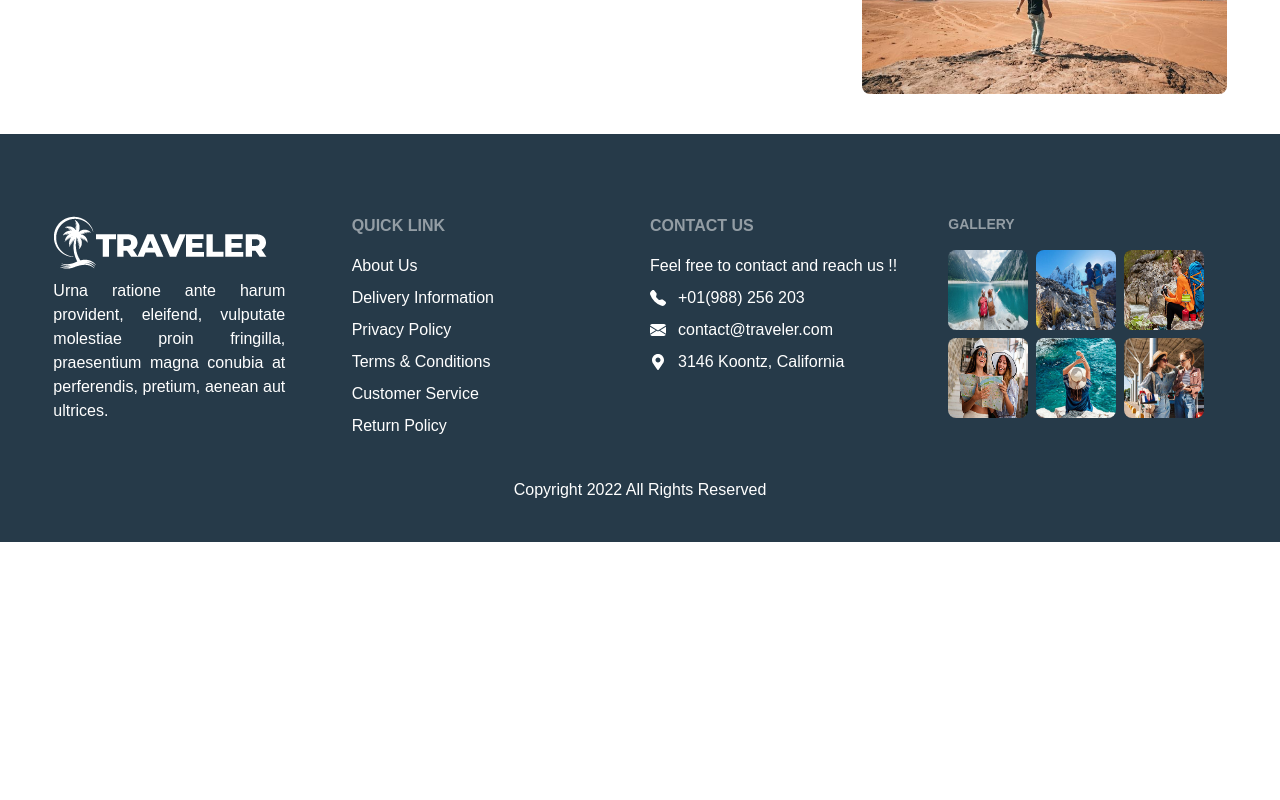
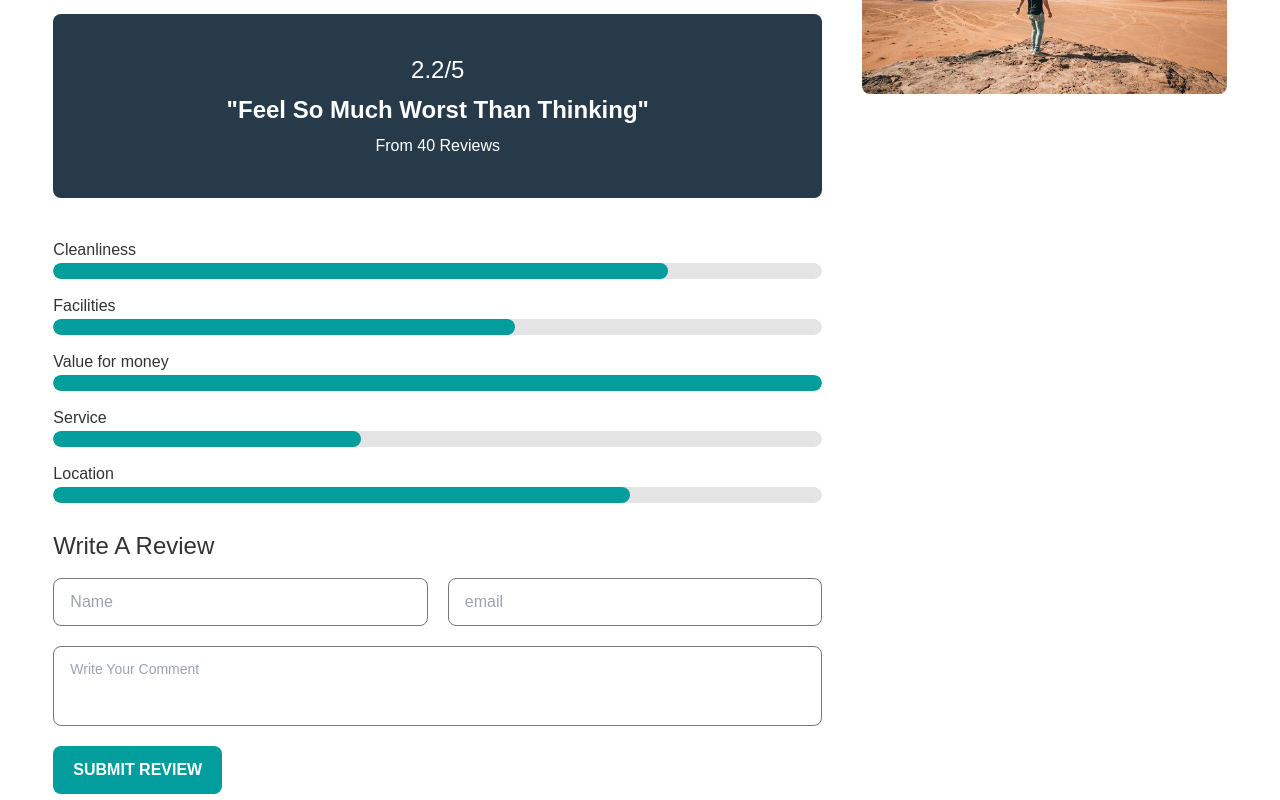
Before and after one commit to ismailjosim/traveler-client, a React (Create React App) app: page /single in a window 1280 px wide. Shown: the part 2040-2840 px from the top of the page. Before the commit the page ends 2582 px from the top, so only its background shows below. Built offline with nearby package versions, Linux system fonts and the light colour scheme; no server answers.

Commit message:
add full destination single page static content

```diff
--- a/src/components/Destinations/Sections/SingleDestination.jsx
+++ b/src/components/Destinations/Sections/SingleDestination.jsx
@@ -10,6 +10,7 @@ import {
 import { GoCheck } from 'react-icons/go'
 import { RxCross2 } from 'react-icons/rx'
 import imgDetails from '../../../assets/destinations/trending-large.jpg'
+import Button from '../../../utilities/Button'
 import PageHeading from '../../../utilities/PageHeading'
 
 const SingleDestination = () => {
@@ -109,7 +110,81 @@ const SingleDestination = () => {
 						</div>
 					</div>
 					<h4 className='text-2xl font-medium my-4'>Map</h4>
-					<div></div>
+					<div className='my-10'>Map goes here</div>
+					<h4 className='text-2xl font-medium my-4'>Average Reviews</h4>
+					<div className='my-10 bg-accent text-white px-5 py-10 text-center rounded-lg text-2xl'>
+						<h3>2.2/5</h3>
+						<h4 className='my-2 font-semibold'>
+							"Feel So Much Worst Than Thinking"
+						</h4>
+						<p className='text-base'>From 40 Reviews</p>
+					</div>
+					<div className='flex flex-col gap-2 mb-5'>
+						<div>
+							<span>Cleanliness</span>
+							<progress
+								className='progress progress-primary w-full h-4'
+								value='4'
+								max='5'
+							></progress>
+						</div>
+						<div>
+							<span>Facilities</span>
+							<progress
+								className='progress progress-primary w-full h-4'
+								value='3'
+								max='5'
+							></progress>
+						</div>
+						<div>
+							<span>Value for money</span>
+							<progress
+								className='progress progress-primary w-full h-4'
+								value='5'
+								max='5'
+							></progress>
+						</div>
+						<div>
+							<span>Service</span>
+							<progress
+								className='progress progress-primary w-full h-4'
+								value='2'
+								max='5'
+							></progress>
+						</div>
+						<div>
+							<span>Location</span>
+							<progress
+								className='progress progress-primary w-full h-4'
+								value='3'
+								max='4'
+							></progress>
+						</div>
+					</div>
+					<div className='mb-10'>
+						<h4 className='text-2xl font-medium my-4'>Write A Review</h4>
+						<form className='flex flex-col gap-5'>
+							<div className='grid lg:grid-cols-2 grid-cols-1 gap-5'>
+								<input
+									type='text'
+									placeholder='Name'
+									className='input input-bordered border-neutral text-primary input-primary w-full focus:outline-none focus:border-primary'
+								/>
+								<input
+									type='email'
+									placeholder='email'
+									className='input input-bordered border-neutral text-primary input-primary w-full focus:outline-none focus:border-primary'
+								/>
+							</div>
+							<textarea
+								className='textarea textarea-primary focus:outline-none focus:border-primary w-full h-20 border-neutral resize-none'
+								placeholder='Write Your Comment'
+							></textarea>
+							<div>
+								<Button btnText='Submit Review' destination='/single' />
+							</div>
+						</form>
+					</div>
 				</div>
 				<div className='col-span-1 w-full mb-10'>
 					<div className='card shadow-md rounded-lg'>
```
